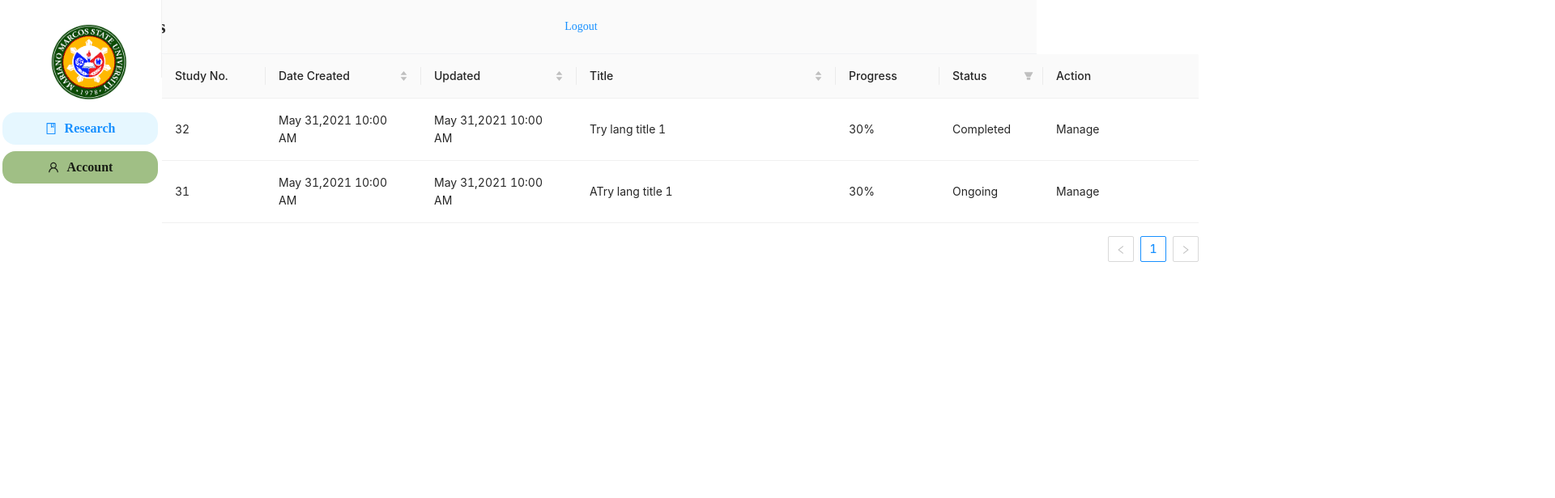
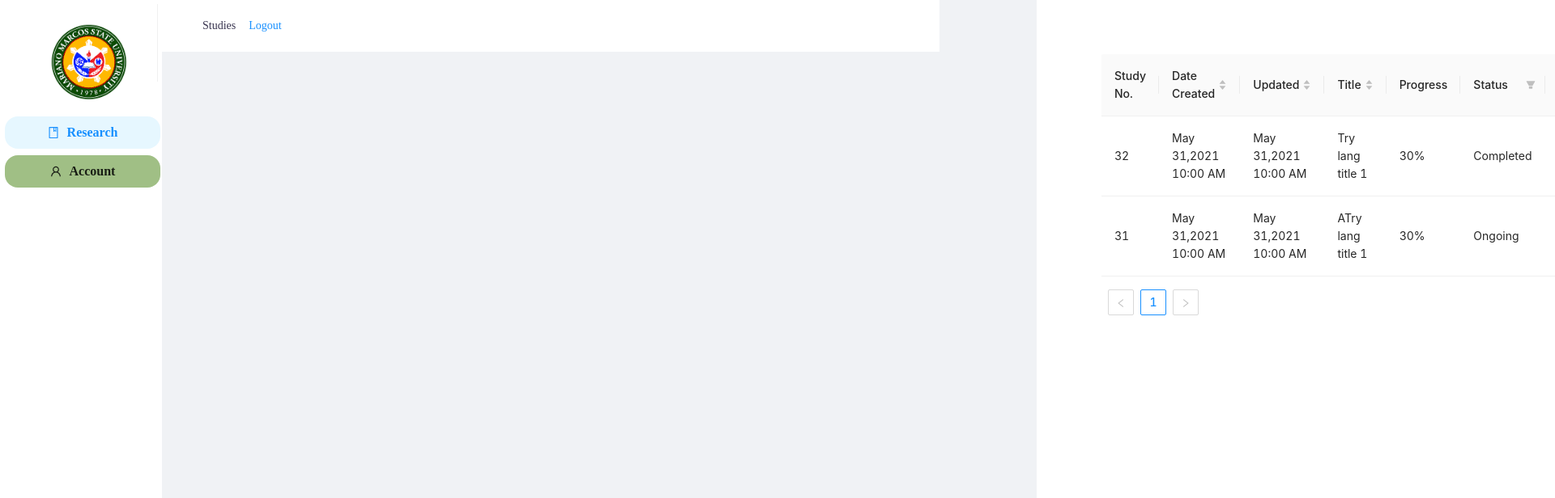
Before and after one commit to raevillena/vrms_frontend, a React (Create React App) app: page /user in a window 1280 px wide. Shown: the top 616 px of the page at 81% size, 1920 px wide, since content can reach past the window. Built offline with nearby package versions, Linux system fonts and the light colour scheme.

Commit message:
dashboard not working

```diff
--- a/src/App.js
+++ b/src/App.js
@@ -1,16 +1,15 @@
 import React, {useState, useEffect} from 'react';
-import Login1 from './components/Login'
-import Userdash from './components/Userdash';
-import { BrowserRouter, Route } from "react-router-dom";
-
+import LoginPage from './pages/Login'
+import Userdash from './pages/Userdash';
+import { BrowserRouter, Link, Route } from "react-router-dom";
 
 function App() {
 
   return (
     <div className="App">
     <BrowserRouter>
-          <Route exact path="/" component={Login1} />
-          <Route path="/user" component={Userdash} />
+
+    <Route path="/user" component={Userdash} />
     </BrowserRouter>
     </div>
   );
--- a/src/components/Login.js
+++ /dev/null
@@ -1,67 +0,0 @@
-
-import './CSS/Login.css';
-import logo from './images/logo.png'
-import background from './images/loginpage.png'
-import { MailOutlined } from '@ant-design/icons';
-import { Input, Button, Form } from 'antd';
-import { EyeInvisibleOutlined, EyeTwoTone } from '@ant-design/icons';
-import React, {useState, useEffect} from 'react';
-import { BrowserRouter, Route } from "react-router-dom";
-import Userdash from './Userdash';
-
-function Login() {
-
-
-    const onFinish = (e) => {
-        console.log(e)
-      };
-
-      const onFinishFailed = (errorInfo) => {
-        console.log('Failed:', errorInfo);
-      };
-
-
-
-  return (
-
-      <div>
-          <img src={background} className="background"></img>
-          <Form className="form"name="basic"initialValues={{remember: true,}} onFinish={onFinish} onFinishFailed={onFinishFailed}>
-              <h1 className="h1">Mariano Marcos State University</h1>
-              <h2 className="h2">Virtual Research Management System</h2>
-              <img src={logo} className="logo"></img>
-              <Form.Item className="EmailInput"name="username"
-                    rules={[
-                      {
-                          required: true,
-                          message: 'Please input your email!',
-                        },
-                  ]}
-              >
-                   <Input  placeholder="Enter Email" prefix={<MailOutlined />} />
-               </Form.Item>
-
-              <Form.Item className = "PasswordInput"
-                  name="password"
-                   rules={[
-                      {
-                           required: true,
-                           message: 'Please input your password!',
-                      },
-                   ]}
-              >
-                  <Input.Password placeholder="Enter password"iconRender={visible => (visible ? <EyeTwoTone /> : <EyeInvisibleOutlined />)}/>
-              </Form.Item>
-
-              <Form.Item >
-              <Button className="LoginBtn"  htmlType="submit" >LOGIN</Button>
-               </Form.Item>
-
-               <Button type= "link" className="forgot"> Forgot your Password?</Button>
-
-              </Form>
-   </div>
-  )
-}
-
-export default Login;
--- a/src/pages/Login.js
+++ b/src/pages/Login.js
@@ -1,17 +1,16 @@
 
 import '../styles/CSS/Login.css';
 import logo from '../components/images/logo.png'
-import background from '../components/images/loginpage.png'
 import { MailOutlined } from '@ant-design/icons';
 import { Input, Button, Form } from 'antd';
 import { EyeInvisibleOutlined, EyeTwoTone } from '@ant-design/icons';
 import React, {useState, useEffect} from 'react';
 
+import { Row, Col } from 'antd';
+function Login({Login, error}) {
+  const onFinish = (e) => {
+    console.log(e);
 
-function Login() {
-
-    const onFinish = (e) => {
-        console.log(e)
   };
 
    const onFinishFailed = (errorInfo) => {
@@ -20,13 +19,18 @@ function Login() {
 
 
   return (
-      <div>
-          <img src={background} className="background"></img>
+    <Row justify="center">
+    <Col  className="form-col">
     <Form className="form"name="basic"initialValues={{remember: true,}} onFinish={onFinish} onFinishFailed={onFinishFailed}>
+
+    <div className="login-title">
+      <img src={logo} className="login-logo"></img>
         <h1 className="h1">Mariano Marcos State University</h1>
         <h2 className="h2">Virtual Research Management System</h2>
-              <img src={logo} className="logo"></img>
-              <Form.Item className="EmailInput"name="username"
+    </div>
+    <Col sm={24}  md={24} lg={24}>
+    <div className="login-input">
+      <Form.Item name="username"
             rules={[
                 {
                     required: true,
@@ -37,8 +41,7 @@ function Login() {
           <Input  placeholder="Enter Email" prefix={<MailOutlined />} />
       </Form.Item>
 
-              <Form.Item className = "PasswordInput"
-                  name="password"
+      <Form.Item name="password"
               rules={[
                 {
                   required: true,
@@ -46,17 +49,25 @@ function Login() {
                 },
               ]}
         >
-                  <Input.Password placeholder="Enter password"iconRender={visible => (visible ? <EyeTwoTone /> : <EyeInvisibleOutlined />)}/>
+          <Input.Password placeholder="Enter password"iconRender={visible => (visible ? <EyeTwoTone /> : <EyeInvisibleOutlined />)} />
        </Form.Item>
-
+    </div>
+    </Col>
+    <Col>
+      <Row justify="center">
         <Form.Item >
-              <Button className="LoginBtn"  htmlType="submit" >LOGIN</Button>
+        <Button className="LoginBtn" htmlType="submit" >LOGIN</Button>
         </Form.Item>
-
+      </Row>
+    </Col>
+     <Col>
+        <Row justify="center">
         <Button type= "link" className="forgot"> Forgot your Password?</Button>
-
+        </Row>
+    </Col>
 </Form>
-   </div>
+    </Col>
+  </Row>
   )
 }
 
--- /dev/null
+++ b/src/pages/Userdash.js
@@ -0,0 +1,118 @@
+import { Layout, Menu, Button, Table, Row, Col } from 'antd'
+import logo from '../components/images/logo.png'
+import '../styles/CSS/Userdash.css'
+import { BookOutlined, UserOutlined } from '@ant-design/icons';
+import React, {useState, useEffect} from 'react';
+import { Link } from 'react-router-dom';
+
+
+const { Header, Content, Footer, Sider } = Layout;
+
+
+const Userdash = () => {
+  const dataSource = [
+    {
+      key: '1',
+      title: 'Try lang title 1',
+      studyno: 32,
+      date: 'May 31,2021 10:00 AM',
+      updated: 'May 31,2021 10:00 AM',
+      progress: '30%',
+      status: 'Completed',
+      action: 'Manage'
+    },
+    {
+      key: '2',
+      title: 'ATry lang title 1',
+      studyno: 31,
+      date: 'May 31,2021 10:00 AM',
+      updated: 'May 31,2021 10:00 AM',
+      progress: '30%',
+      status: 'Ongoing',
+      action: 'Manage'
+    },
+  ];
+
+  const columns = [
+    {
+      title: 'Study No.',
+      dataIndex: 'studyno',
+      key: 'study no',
+      width: '10%',
+    },
+    {
+      title: 'Date Created',
+      dataIndex: 'date',
+      key: 'date',
+      sorter: true,
+      width: '15%',
+    },
+    {
+      title: 'Updated',
+      dataIndex: 'updated',
+      key: 'updated',
+      sorter: true,
+      width: '15%',
+    },
+    {
+      title: 'Title',
+      dataIndex: 'title',
+      key: 'title',
+      sorter: true,
+      width: '25%',
+    },
+    {
+      title: 'Progress',
+      dataIndex: 'progress',
+      key: 'progress',
+      width: '10%',
+    },
+    {
+      title: 'Status',
+      dataIndex: 'status',
+      key: 'status',
+      filters: [
+        { text: 'Completed', value: 'Completed' },
+        { text: 'Ongoing', value: 'Ongoing' },
+      ],
+      width: '10%',
+    },
+    {
+      title: 'Action',
+      dataIndex: 'action',
+      key: 'action',
+      width: '15%',
+    },
+  ];
+
+    return (
+    <Layout >
+      <Row>
+
+    <Col span={6}>
+    <Sider className="sidebar">
+        <img src={logo} className="logo"></img>
+        <Menu defaultSelectedKeys={['1']}>
+        <Menu.Item key="1" icon={<BookOutlined />} className="menu1">
+          Research
+        </Menu.Item>
+        <Menu.Item key="2" icon={<UserOutlined />} className="menu1">
+          Account
+        </Menu.Item>
+        </Menu>
+    </Sider>
+    </Col>
+    </Row>
+    <Col span={18}>
+        <Header className="header">Studies<Button type="link">Logout</Button></Header>
+
+        </Col>
+    <Content className="content">
+      <Table dataSource={dataSource} columns={columns}></Table>
+    </Content>
+
+</Layout>
+    )
+}
+
+export default Userdash
--- a/src/styles/CSS/Login.css
+++ b/src/styles/CSS/Login.css
@@ -1,127 +1,33 @@
 @import '~antd/dist/antd.css';
 
-.background{
-    position: absolute;
-    width: 60%;
-    height: 100%;
-    left: 0px;
-    top: 0px;
+
+.form-col {
+    padding: 18px 18px;
   }
 
-.form {
-    position: absolute;
-    width: 40%;
-    height: 100%;
-    right: 0px;
-    top: 0px;
-
-background: #FFFFFF;
+.login-title {
+    font-family: Montserrat;
+    text-align: center;
+    font-weight: bold;
 }
 
-  @media screen and (max-width: 1440px){
-    .logo{
-      position: absolute;
-      width: 96px;
-      height: 96px;
-      right: 10px;
-      top: 126px;
+.login-logo{
+  height: 30%;
+  width: 30%;
 }
-    .h1{
-      position: absolute;
-      width: auto;
-      height: auto;
-      right: 15%;
-      top: -3%;
 
-      font-family: Montserrat;
-      font-style: normal;
-      font-weight: bold;
-      font-size: 22px;
-      line-height: 167px;
-      /* or 555% */
-
-      display: flex;
-      align-items: center;
-      text-align: center;
-
-      color: #000000;
-    }
-    .LoginBtn {
-      position: absolute;
-      width: 20%;
-      height: 10%;
-      right: 37%;
-      top: 850%;
-
-      display: flex;
-      flex-direction: row;
-      justify-content: center;
-      align-items: center;
-      padding: 20px 32px;
-
-      font-size: 18px;
-      line-height: 30px;
-
-
+.LoginBtn{
   background: #A0BF85;
   border-radius: 5px;
 }
 
-    .forgot {
-      position: absolute;
-      width: 328px;
-      height:28px ;
-      right: 18%;
-      top: 40%;
+.form{
+  background: F9F9F9;
+}
 
+.forgot{
   font-family: Inter;
 font-style: normal;
 font-weight: normal;
-      font-size: 10px;
-      line-height: 19px;
-      text-align: center;
-      letter-spacing: 0.1em;
-
-      color: #000000;
-
-    }
-
-    .h2{
-      position: absolute;
-      width: auto;
-      height: auto;
-      right: 15%;
-      top: 0%;
-
-      font-family: Montserrat;
-      font-style: normal;
-      font-weight: 600%;
-      font-size: 18px;
-      line-height: 167px;
-
-
-      display: flex;
-      align-items: center;
-      text-align: center;
-
 color: #000000;
 }
-
-
-  .EmailInput{
-    position: absolute;
-    width: 50%;
-    height: 10%;
-    right: 20%;
-    top: 20%;
-    }
-
-  .PasswordInput{
-    position: absolute;
-    width: 50%;
-    height: 8%;
-    right:20%;
-    top: 27%;
-
-  }
-  }
--- a/src/styles/CSS/Userdash.css
+++ b/src/styles/CSS/Userdash.css
@@ -3,33 +3,19 @@
 
 
 .sidebar {
-    position: absolute;
-    width: 240px;
-    height: 1024px;
-    left: 0px;
-    top: 0px;
-
+    padding: 5px 5px;
+    height: 100%;
+    font-family: Montserrat;
+    font-style: normal;
+    color: #393550;
     background: #FFFFFF;
 }
 
 .header{
-    position: absolute;
-    width: 1200px;
-    height: 66px;
-    right: 0px;
-    top: 0px;
-
     font-family: Montserrat;
     font-style: normal;
-    font-weight: 600;
-    font-size: 24px;
-    line-height: 32px;
-    /* identical to box height, or 133% */
-
-    display: flex;
-    align-items: center;
-
-    background: #FAFAFA;
+    color: #393550;
+    background: #FFFFFF;
 }
 
 .logo{
@@ -43,9 +29,10 @@
 .menu1{
     position: static;
     width: 192px;
-    height: 48px;
-    left: 3px;
+    height: 45px;
+    left: 1px;
     top: 135px;
+    padding: 3px 2px;
 
     background: #A0BF85;
     border-radius: 16px;
@@ -63,6 +50,7 @@
     height: 48px;
     right: 0px;
     top: 0px;
+    color: #393550;
 }
 
 .content{
```
Also changed, not shown: src/styles/CSS/override.css (added). Lines whose indentation alone changed are shown as unchanged.
